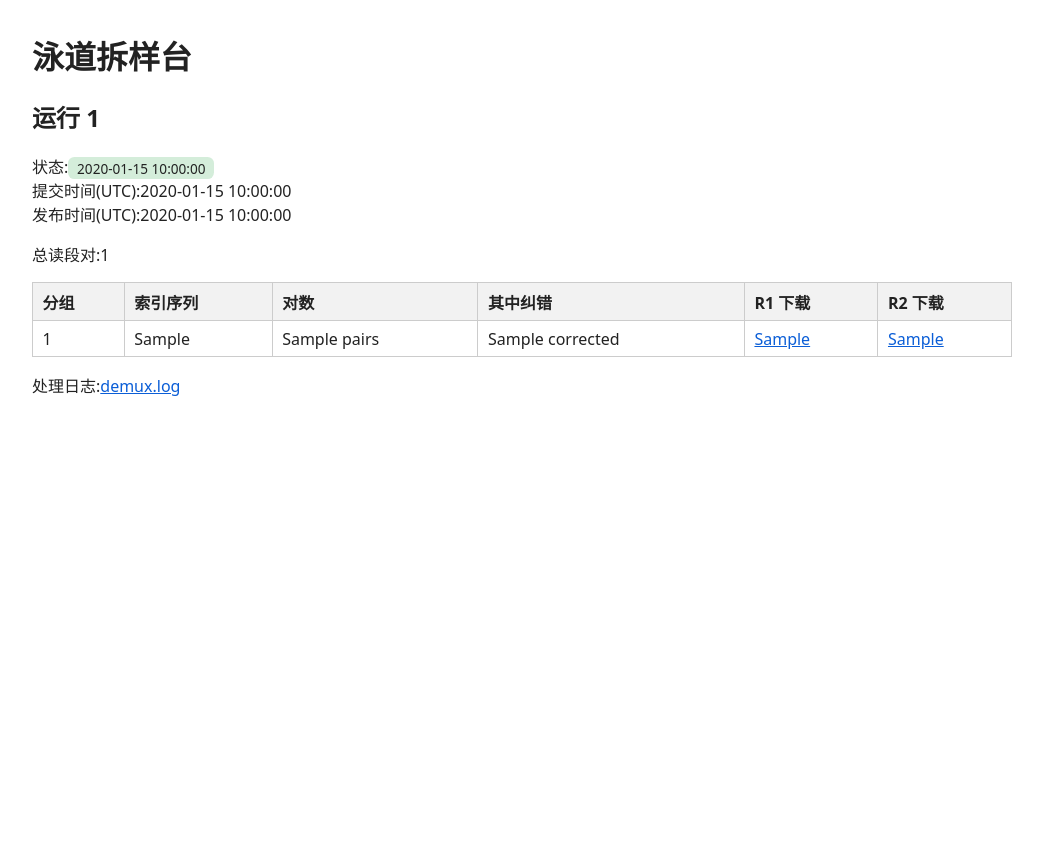
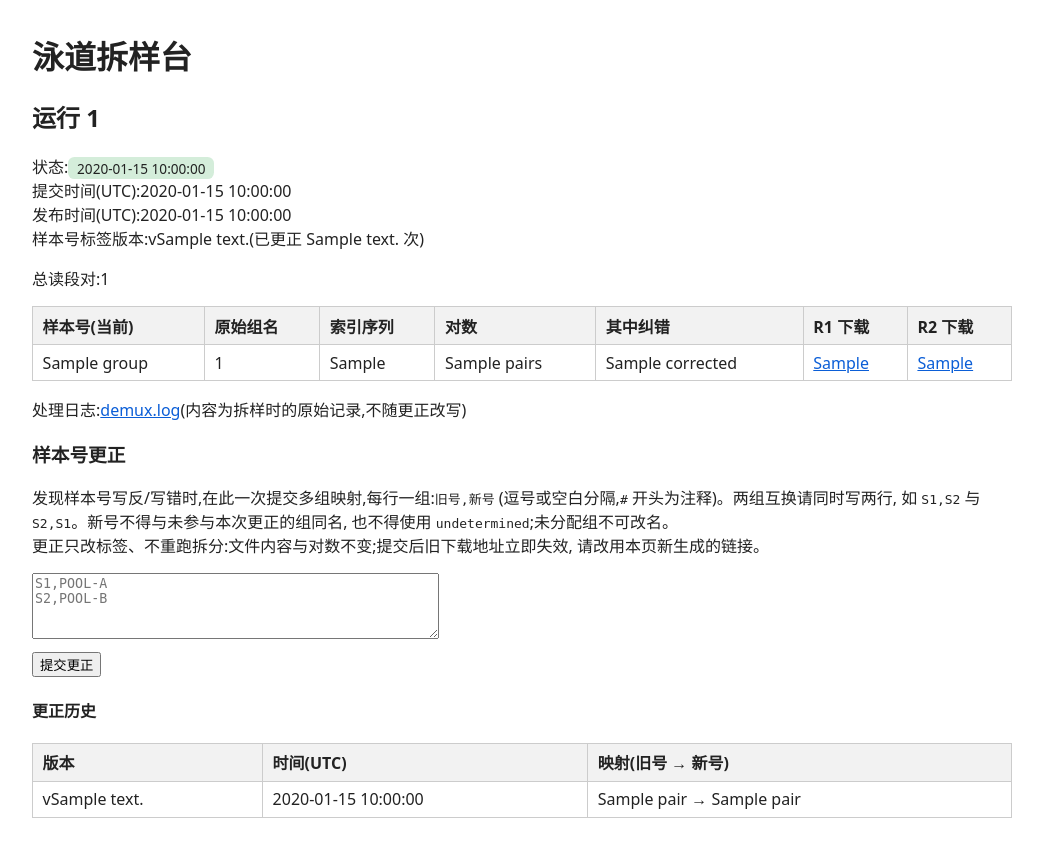
Before and after one commit to demandingsu/solo-9d0ff4cb-1b9d7d46-ac44-40a8-91f5-2ca7024bb230, a FastAPI app: template app/templates/run.html in a window 1280 px wide. Shown: the whole page, without its empty margins (118-1161 px from the left). Before the commit the page ends 396 px from the top, so only its background shows below. Run offline with FastAPI, Linux system fonts and the light colour scheme; the template is opened without the code that fills it: most values are stand-ins (such as "Sample title", 1, 10 or a date in 2020).

Commit message:
完成开发轮 1e63e8d5-3893-447e-b071-0d1073e72d69

```diff
--- a/app/main.py
+++ b/app/main.py
@@ -6,7 +6,19 @@
   之后状态置为 published。任何一步失败都不会留下半套已发布文件。
 - 失败/中断:状态置 failed,暂存与可能的半成品目录被清理;同一运行号可重试。
 - 已发布:同一运行号拒绝改写。
+
+样本号更正模型(已发布运行):
+- 磁盘文件始终以拆样时的原始组名存放,永不改名、永不重写,内容与对数不变。
+- 当前样本号存在 sample_labels 表(原始组名 -> 当前标签);一次更正可提交
+  多组 旧号->新号 映射(允许互换),在单个 SQLite 事务里校验并落库,
+  同时 runs.label_revision 加一。事务失败整体回滚,旧版标签继续供数。
+- 更正后下载地址带版本号 /runs/<id>/download/v<版本>/<文件>;旧地址一律
+  失效(410),尤其不会在互换后静默取到另一组的读段。未更正运行(v0)
+  保持 /runs/<id>/download/<文件> 的原有用法。
+- 更正与下载交错时,下载在请求开始时一次读出 (版本, 标签映射) 快照,
+  只会看到完整的一版标签;重启后映射仍在库中,更正持续有效。
 """
+import json
 import os
 import re
 import shutil
@@ -24,11 +36,13 @@ from fastapi.templating import Jinja2Templates
 from .config import db_path, published_dir, staging_dir
 from .db import db_conn, init_db
 from .demux import demultiplex
-from .samples import load_samples
+from .samples import RESERVED, SAMPLE_ID_RE, load_samples
 
 RUN_NUMBER_RE = re.compile(r"^[A-Za-z0-9][A-Za-z0-9_.-]{0,63}$")
 STATUS_LABELS = {"processing": "处理中", "published": "已发布", "failed": "失败"}
 UNDETERMINED = "undetermined"
+FASTQ_NAME_RE = re.compile(r"(.+)_R([12])\.fastq")
+VERSION_RE = re.compile(r"v([0-9]+)")
 
 BASE_DIR = Path(__file__).resolve().parent
 templates = Jinja2Templates(directory=str(BASE_DIR / "templates"))
@@ -151,12 +165,18 @@ def process_run(run_id: int) -> None:
             if updated != 1:
                 raise RuntimeError("运行状态已变化,放弃发布")
             index_of = dict(sample_list)
+            now = utcnow()
             for sid in stats["order"]:
                 pairs, corrected = stats["counts"][sid]
                 conn.execute(
                     "INSERT INTO sample_counts(run_id, sample_id, index_seq, pairs, "
                     "corrected) VALUES (?,?,?,?,?)",
                     (run_id, sid, index_of.get(sid, ""), pairs, corrected),
+                )
+                conn.execute(  # 初始标签 = 原始组名;此后更正只改标签不动文件
+                    "INSERT INTO sample_labels(run_id, storage_id, label, updated_at) "
+                    "VALUES (?,?,?,?)",
+                    (run_id, sid, sid, now),
                 )
         _remove(staging)
     except Exception as exc:  # 任何失败:标失败 + 清半成品,不发布
@@ -269,63 +289,248 @@ def get_run_or_404(run_id: int):
     return run
 
 
-def get_counts(run_id: int):
+def label_map(conn, run_id: int) -> dict:
+    """当前标签 -> 存储名(原始组名)。老库兜底:无映射时按计数表自映射。"""
+    rows = conn.execute(
+        "SELECT storage_id, label FROM sample_labels WHERE run_id=?", (run_id,)
+    ).fetchall()
+    if not rows:
+        rows = conn.execute(
+            "SELECT sample_id AS storage_id, sample_id AS label "
+            "FROM sample_counts WHERE run_id=?",
+            (run_id,),
+        ).fetchall()
+    return {r["label"]: r["storage_id"] for r in rows}
+
+
+def get_groups(run_id: int):
+    """每组一行:当前标签、原始组名、索引、对数;未分配组排最后。"""
     with db_conn(db_path()) as conn:
         return conn.execute(
-            "SELECT * FROM sample_counts WHERE run_id=? "
-            "ORDER BY sample_id = 'undetermined', sample_id",
+            "SELECT sc.sample_id AS storage_id, "
+            "COALESCE(sl.label, sc.sample_id) AS label, "
+            "sc.index_seq, sc.pairs, sc.corrected "
+            "FROM sample_counts sc "
+            "LEFT JOIN sample_labels sl "
+            "  ON sl.run_id = sc.run_id AND sl.storage_id = sc.sample_id "
+            "WHERE sc.run_id = ? "
+            "ORDER BY COALESCE(sl.label, sc.sample_id) = 'undetermined', "
+            "COALESCE(sl.label, sc.sample_id)",
             (run_id,),
         ).fetchall()
+
+
+def get_corrections(run_id: int):
+    with db_conn(db_path()) as conn:
+        rows = conn.execute(
+            "SELECT revision, mapping, created_at FROM label_corrections "
+            "WHERE run_id=? ORDER BY id DESC",
+            (run_id,),
+        ).fetchall()
+    return [
+        {"revision": r["revision"], "pairs": json.loads(r["mapping"]),
+         "created_at": r["created_at"]}
+        for r in rows
+    ]
+
+
+def download_url(run, filename: str) -> str:
+    """当前有效的下载地址:更正过的运行带标签版本号,未更正保持原样。"""
+    base = f"/runs/{run['id']}/download/"
+    if run["label_revision"]:
+        base += f"v{run['label_revision']}/"
+    return base + filename
 
 
 @app.get("/runs/{run_id}", response_class=HTMLResponse)
 def run_detail(request: Request, run_id: int):
     run = get_run_or_404(run_id)
-    groups = [
-        {
-            "sample_id": c["sample_id"],
+    groups = []
+    for c in get_groups(run_id):
+        r1 = f"{c['label']}_R1.fastq"
+        r2 = f"{c['label']}_R2.fastq"
+        groups.append({
+            "label": c["label"],
+            "storage_id": c["storage_id"],
             "index_seq": c["index_seq"],
             "pairs": c["pairs"],
             "corrected": c["corrected"],
-            "r1": f"{c['sample_id']}_R1.fastq",
-            "r2": f"{c['sample_id']}_R2.fastq",
-        }
-        for c in get_counts(run_id)
-    ]
+            "r1": r1,
+            "r2": r2,
+            "r1_url": download_url(run, r1),
+            "r2_url": download_url(run, r2),
+        })
     return templates.TemplateResponse(
-        request, "run.html", {"run": run, "groups": groups, "labels": STATUS_LABELS}
+        request, "run.html",
+        {
+            "run": run,
+            "groups": groups,
+            "labels": STATUS_LABELS,
+            "log_url": download_url(run, "demux.log"),
+            "corrections": get_corrections(run_id),
+        },
     )
 
 
 @app.get("/api/runs/{run_id}")
 def run_status(run_id: int):
     run = get_run_or_404(run_id)
-    counts = get_counts(run_id)
+    groups = get_groups(run_id)
     return {
         "run_number": run["run_number"],
         "status": run["status"],
         "error": run["error"],
         "total_pairs": run["total_pairs"],
+        "label_revision": run["label_revision"],
         "counts": [
-            {"sample_id": c["sample_id"], "index_seq": c["index_seq"],
-             "pairs": c["pairs"], "corrected": c["corrected"]}
-            for c in counts
+            {"sample_id": g["label"], "storage_id": g["storage_id"],
+             "index_seq": g["index_seq"], "pairs": g["pairs"],
+             "corrected": g["corrected"]}
+            for g in groups
         ],
     }
 
 
+# ---------------------------------------------------------------- 样本号更正
+
+MAPPING_SEP_RE = re.compile(r"[,\s]+")
+
+
+def parse_mapping(text: str):
+    """解析多行映射:每行 '旧号,新号'(逗号或空白分隔),'#' 开头为注释。"""
+    pairs = []
+    for lineno, raw in enumerate(text.splitlines(), 1):
+        line = raw.strip()
+        if not line or line.startswith("#"):
+            continue
+        parts = [p for p in MAPPING_SEP_RE.split(line) if p]
+        if len(parts) != 2:
+            raise HTTPException(400, f"第 {lineno} 行格式应为:旧号,新号(逗号或空白分隔)")
+        pairs.append((parts[0], parts[1]))
+    if not pairs:
+        raise HTTPException(400, "映射为空:每行填一组 旧号,新号")
+    return pairs
+
+
+@app.post("/runs/{run_id}/relabel")
+def relabel(run_id: int, mapping: str = Form("")):
+    """一次提交多组 旧号->新号;允许两组互换。单事务校验+落库:
+    任何一步失败整体回滚,旧版标签与旧下载地址继续有效。"""
+    pairs = parse_mapping(mapping)
+    now = utcnow()
+    with db_conn(db_path()) as conn:
+        conn.execute("BEGIN IMMEDIATE")  # 校验到落库全程持写锁,防并发更正交错
+        run = conn.execute("SELECT * FROM runs WHERE id=?", (run_id,)).fetchone()
+        if run is None:
+            raise HTTPException(404, "运行不存在")
+        if run["status"] != "published":
+            raise HTTPException(409, "只有已发布的运行才能更正样本号")
+        current = label_map(conn, run_id)  # 当前标签 -> 存储名
+
+        olds = [o for o, _ in pairs]
+        news = [n for _, n in pairs]
+        if len(set(olds)) != len(olds):
+            raise HTTPException(400, "旧号重复:同一组一次只能改成一个新号")
+        if len(set(news)) != len(news):
+            raise HTTPException(400, "新号重复:不同组不能改成同一个新号")
+        for old, new in pairs:
+            if old == UNDETERMINED:
+                raise HTTPException(400, "未分配组(undetermined)不可改名")
+            if old not in current:
+                raise HTTPException(
+                    400, f"旧号 {old!r} 不是当前有效样本号(不存在或已被更正)")
+            if old == new:
+                raise HTTPException(400, f"新号与旧号相同: {old!r}")
+            if not SAMPLE_ID_RE.fullmatch(new):
+                raise HTTPException(
+                    400, f"新号 {new!r} 无效:字母或数字开头,可含 - _ .,最长 64 字符")
+            if new.lower() in RESERVED:
+                raise HTTPException(400, f"新号 {new!r} 为保留字,不能占用未分配组名")
+        freed = set(olds)  # 参与本次更正的组名被让出,可互相占用(互换/轮转)
+        for new in news:
+            if new in current and new not in freed:
+                raise HTTPException(
+                    400, f"新号 {new!r} 与未参与本次更正的组同名,请先更正该组")
+
+        # 两步改名:先全部换成不可能合法的临时名,再落到新号,
+        # 满足 (run_id, label) 唯一索引,互换/轮转也不会中途冲突。
+        for old in olds:
+            conn.execute(
+                "UPDATE sample_labels SET label=?, updated_at=? "
+                "WHERE run_id=? AND storage_id=?",
+                ("\t" + current[old], now, run_id, current[old]),
+            )
+        for old, new in pairs:
+            conn.execute(
+                "UPDATE sample_labels SET label=?, updated_at=? "
+                "WHERE run_id=? AND storage_id=?",
+                (new, now, run_id, current[old]),
+            )
+        bumped = conn.execute(
+            "UPDATE runs SET label_revision = label_revision + 1, updated_at=? "
+            "WHERE id=? AND label_revision=?",
+            (now, run_id, run["label_revision"]),
+        ).rowcount
+        if bumped != 1:
+            raise RuntimeError("标签版本在更正期间被改动,本次更正已放弃")
+        conn.execute(
+            "INSERT INTO label_corrections(run_id, revision, mapping, created_at) "
+            "VALUES (?,?,?,?)",
+            (run_id, run["label_revision"] + 1,
+             json.dumps(pairs, ensure_ascii=False), now),
+        )
+    return RedirectResponse(f"/runs/{run_id}", status_code=303)
+
+
+# ---------------------------------------------------------------- 下载
+
+def serve_download(run_id: int, version: str | None, filename: str):
+    # 请求开始时一次读出 (运行状态, 标签版本, 标签映射) 快照:
+    # 与更正交错时,本次下载只看到完整的一版标签。
+    with db_conn(db_path()) as conn:
+        run = conn.execute("SELECT * FROM runs WHERE id=?", (run_id,)).fetchone()
+        if run is None:
+            raise HTTPException(404, "运行不存在")
+        if run["status"] != "published":
+            raise HTTPException(409, "运行未发布,没有完整文件可下载")
+        labels = label_map(conn, run_id)
+    revision = run["label_revision"]
+
+    if version is None:
+        if revision != 0:
+            raise HTTPException(
+                410, "样本号已更正,此下载地址已失效;请从运行页获取带版本号的新链接")
+    else:
+        m = VERSION_RE.fullmatch(version)
+        if not m:
+            raise HTTPException(404, "下载地址版本无效")
+        if int(m.group(1)) != revision:
+            if int(m.group(1)) < revision:
+                raise HTTPException(
+                    410, "样本号已更正,此下载地址已失效;请从运行页获取带版本号的新链接")
+            raise HTTPException(404, "下载地址版本不存在")
+
+    if filename == "demux.log":
+        storage = filename
+    else:
+        m = FASTQ_NAME_RE.fullmatch(filename)
+        storage_id = labels.get(m.group(1)) if m else None
+        if storage_id is None:
+            raise HTTPException(404, "文件不存在")
+        storage = f"{storage_id}_R{m.group(2)}.fastq"
+    path = published_dir() / run["run_number"] / storage
+    if not path.is_file():
+        raise HTTPException(404, "文件不存在")
+    # 下载到本地的文件名用当前标签,磁盘上的存储名不外露
+    return FileResponse(path, filename=filename, media_type="application/octet-stream")
+
+
 @app.get("/runs/{run_id}/download/{filename}")
 def download(run_id: int, filename: str):
-    run = get_run_or_404(run_id)
-    if run["status"] != "published":
-        raise HTTPException(409, "运行未发布,没有完整文件可下载")
-    valid = {"demux.log"}
-    for c in get_counts(run_id):
-        valid.add(f"{c['sample_id']}_R1.fastq")
-        valid.add(f"{c['sample_id']}_R2.fastq")
-    if filename not in valid:
-        raise HTTPException(404, "文件不存在")
-    path = published_dir() / run["run_number"] / filename
-    if not path.is_file():
-        raise HTTPException(404, "文件不存在")
-    return FileResponse(path, filename=filename, media_type="application/octet-stream")
+    """未更正运行的原始下载形式;已更正运行请用带版本号的地址。"""
+    return serve_download(run_id, None, filename)
+
+
+@app.get("/runs/{run_id}/download/{version}/{filename}")
+def download_versioned(run_id: int, version: str, filename: str):
+    return serve_download(run_id, version, filename)
--- a/app/templates/run.html
+++ b/app/templates/run.html
@@ -6,7 +6,8 @@
 <h2>运行 {{ run.run_number }}</h2>
 <p>状态:<span class="badge b-{{ run.status }}">{{ labels[run.status] }}</span><br>
 提交时间(UTC):{{ run.created_at }}
-{% if run.published_at %}<br>发布时间(UTC):{{ run.published_at }}{% endif %}</p>
+{% if run.published_at %}<br>发布时间(UTC):{{ run.published_at }}{% endif %}
+{% if run.label_revision %}<br>样本号标签版本:v{{ run.label_revision }}(已更正 {{ run.label_revision }} 次){% endif %}</p>
 
 {% if run.status == "failed" %}
 <p class="err">失败原因:{{ run.error }}</p>
@@ -18,18 +19,46 @@
 {% if run.status == "published" %}
 <p>总读段对:{{ run.total_pairs }}</p>
 <table>
-  <tr><th>分组</th><th>索引序列</th><th>对数</th><th>其中纠错</th><th>R1 下载</th><th>R2 下载</th></tr>
+  <tr><th>样本号(当前)</th><th>原始组名</th><th>索引序列</th><th>对数</th><th>其中纠错</th><th>R1 下载</th><th>R2 下载</th></tr>
   {% for g in groups %}
   <tr>
-    <td>{{ g.sample_id }}</td>
+    <td>{{ g.label }}</td>
+    <td>{% if g.storage_id != g.label %}{{ g.storage_id }}{% else %}—{% endif %}</td>
     <td>{{ g.index_seq or "—" }}</td>
     <td>{{ g.pairs }}</td>
     <td>{{ g.corrected }}</td>
-    <td><a href="/runs/{{ run.id }}/download/{{ g.r1 }}">{{ g.r1 }}</a></td>
-    <td><a href="/runs/{{ run.id }}/download/{{ g.r2 }}">{{ g.r2 }}</a></td>
+    <td><a href="{{ g.r1_url }}">{{ g.r1 }}</a></td>
+    <td><a href="{{ g.r2_url }}">{{ g.r2 }}</a></td>
   </tr>
   {% endfor %}
 </table>
-<p>处理日志:<a href="/runs/{{ run.id }}/download/demux.log">demux.log</a></p>
+<p>处理日志:<a href="{{ log_url }}">demux.log</a>(内容为拆样时的原始记录,不随更正改写)</p>
+
+<h3>样本号更正</h3>
+<p>发现样本号写反/写错时,在此一次提交多组映射,每行一组:<code>旧号,新号</code>
+(逗号或空白分隔,<code>#</code> 开头为注释)。两组互换请同时写两行,
+如 <code>S1,S2</code> 与 <code>S2,S1</code>。新号不得与未参与本次更正的组同名,
+也不得使用 <code>undetermined</code>;未分配组不可改名。<br>
+更正只改标签、不重跑拆分:文件内容与对数不变;提交后旧下载地址立即失效,
+请改用本页新生成的链接。</p>
+<form method="post" action="/runs/{{ run.id }}/relabel">
+  <div><textarea name="mapping" rows="4" cols="48" required
+      placeholder="S1,POOL-A&#10;S2,POOL-B"></textarea></div>
+  <div><button type="submit">提交更正</button></div>
+</form>
+
+{% if corrections %}
+<h4>更正历史</h4>
+<table>
+  <tr><th>版本</th><th>时间(UTC)</th><th>映射(旧号 → 新号)</th></tr>
+  {% for c in corrections %}
+  <tr>
+    <td>v{{ c.revision }}</td>
+    <td>{{ c.created_at }}</td>
+    <td>{% for o, n in c.pairs %}{{ o }} → {{ n }}{% if not loop.last %}; {% endif %}{% endfor %}</td>
+  </tr>
+  {% endfor %}
+</table>
+{% endif %}
 {% endif %}
 {% endblock %}
```
Also changed, not shown: app/db.py (+38 -2 lines), tests/test_app.py (+261 -1 lines), README.md.
